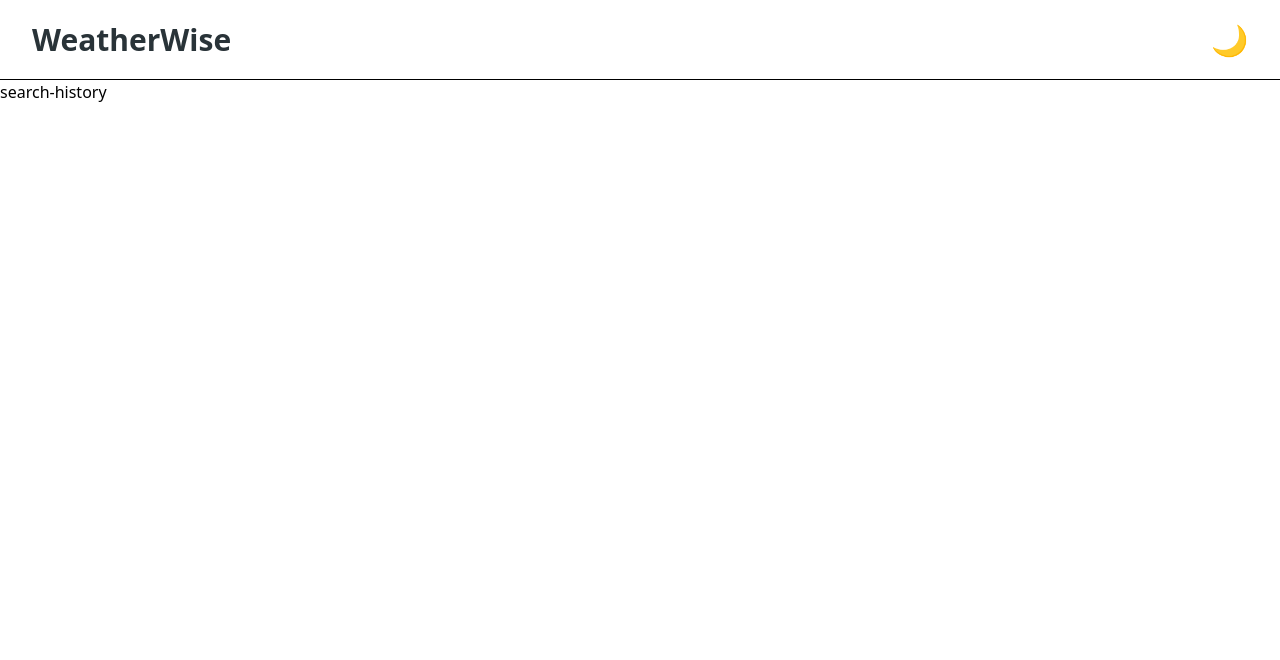
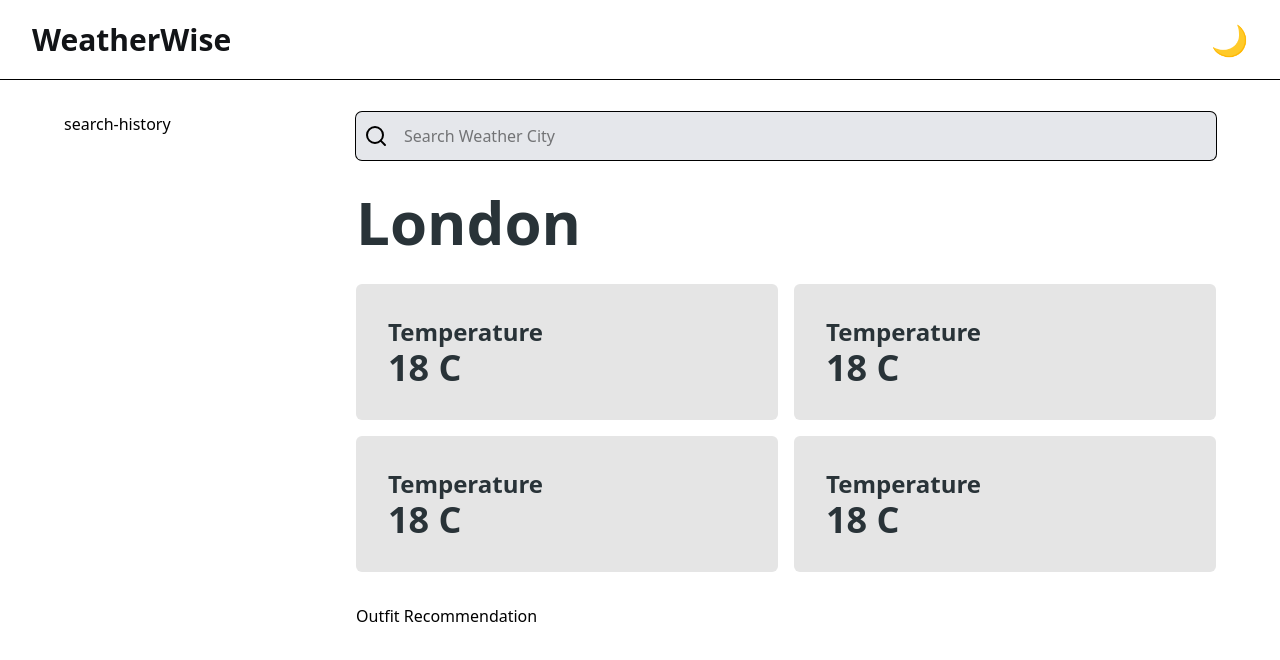
Before and after one commit to VikasRajput-18/weather_app, a Next.js app: page / in a window 1280 px wide. Shown: the top 660 px of the page. Built offline with nearby package versions, Linux system fonts and the light colour scheme.

Commit message:
weather card

```diff
--- a/src/app/page.tsx
+++ b/src/app/page.tsx
@@ -1,10 +1,14 @@
 import SearchHistory from "@/components/search-history";
+import WeatherScreen from "@/components/weather-screen";
 import React from "react";
 
 const Home = () => {
   return (
-    <section>
-      <SearchHistory />
+    <section className="min-h-screen w-full bg-white dark:bg-[#121417]">
+      <div className="grid grid-cols-12 gap-4 pt-8 px-8 md:px-16">
+        <SearchHistory />
+        <WeatherScreen />
+      </div>
     </section>
   );
 };
--- /dev/null
+++ b/src/components/card.tsx
@@ -0,0 +1,21 @@
+import React from "react";
+
+interface CardProps {
+  title: string;
+  frequency: string;
+}
+
+const Card = ({ title, frequency }: CardProps) => {
+  return (
+    <div className="col-span-12 md:col-span-6 dark:bg-[#293338] bg-neutral-200 rounded-md hover:opacity-70 transition-all duration-200 ease-in-out p-8">
+      <h3 className="dark:text-white text-[#293338] text-xl md:text-2xl font-semibold">
+        {title}
+      </h3>
+      <h3 className="dark:text-white text-[#293338] text-2xl md:text-4xl font-bold">
+        {frequency}
+      </h3>
+    </div>
+  );
+};
+
+export default Card;
--- a/src/components/header.tsx
+++ b/src/components/header.tsx
@@ -6,9 +6,9 @@ import React from "react";
 const Header = () => {
   const { theme, toggleTheme } = useTheme();
   return (
-    <header className="h-20 w-full bg-white dark:bg-[#293338] border-b">
+    <header className="h-20 w-full bg-white dark:bg-[#121417] border-b">
       <nav className="container mx-auto flex items-center justify-between px-8 w-full h-full">
-        <h2 className="text-[#293338] dark:text-white text-xl md:text-3xl font-semibold">
+        <h2 className="text-[#121417] dark:text-white text-xl md:text-3xl font-semibold">
           WeatherWise
         </h2>
 
--- a/src/components/search-history.tsx
+++ b/src/components/search-history.tsx
@@ -1,7 +1,11 @@
 import React from "react";
 
 const SearchHistory = () => {
-  return <div>search-history</div>;
+  return (
+    <div className="col-span-12 md:col-span-4 lg:col-span-3">
+      search-history
+    </div>
+  );
 };
 
 export default SearchHistory;
--- /dev/null
+++ b/src/components/weather-screen.tsx
@@ -0,0 +1,37 @@
+import React from "react";
+import { Search } from "lucide-react";
+import Card from "./card";
+
+const WeatherScreen = () => {
+  return (
+    <div className="col-span-12 md:col-span-8 lg:col-span-9">
+      <div className="relative bg-gray-200 dark:bg-[#293338] rounded-md ring-1 h-12">
+        <Search className="absolute left-2 top-3 dark:stroke-white" />
+        <input
+          type="search"
+          className="h-full w-full bg-transparent py-4 px-3 pl-12 dark:text-white"
+          placeholder="Search Weather City"
+        />
+      </div>
+
+      <div className="mt-8">
+        <h2 className="text-3xl md:text-4xl lg:text-6xl font-bold text-[#293338] dark:text-white">
+          London
+        </h2>
+
+        <div className="mt-8 grid grid-cols-12 gap-4">
+          <Card title="Temperature" frequency="18 C" />
+          <Card title="Temperature" frequency="18 C" />
+          <Card title="Temperature" frequency="18 C" />
+          <Card title="Temperature" frequency="18 C" />
+        </div>
+      </div>
+
+      <div className="mt-8">
+        <h3>Outfit Recommendation</h3>
+      </div>
+    </div>
+  );
+};
+
+export default WeatherScreen;
```
Also changed, not shown: package.json (+7 -6 lines), 1 other file (tests, documents, lock files or other folders).
